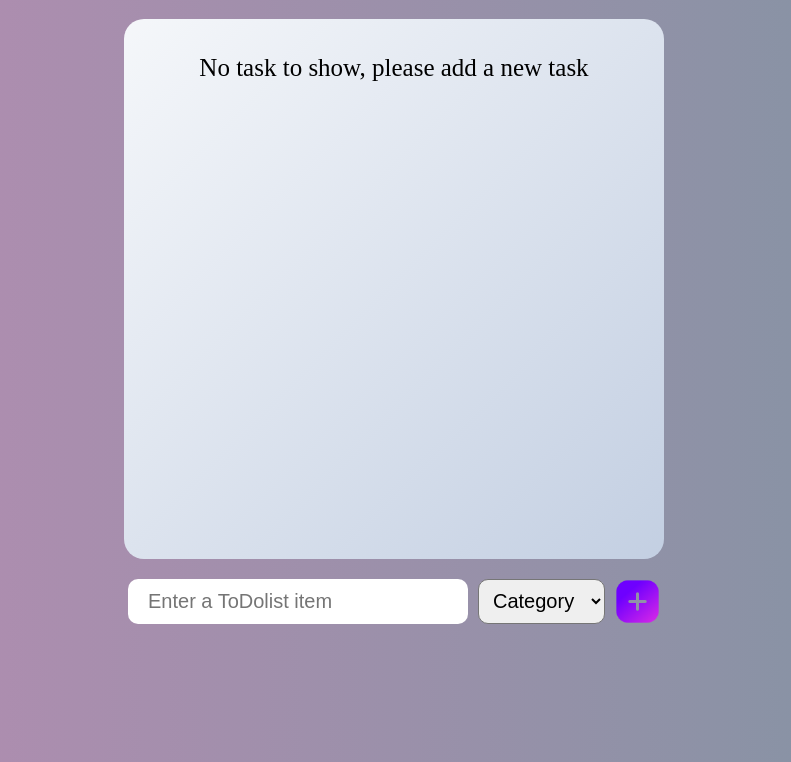
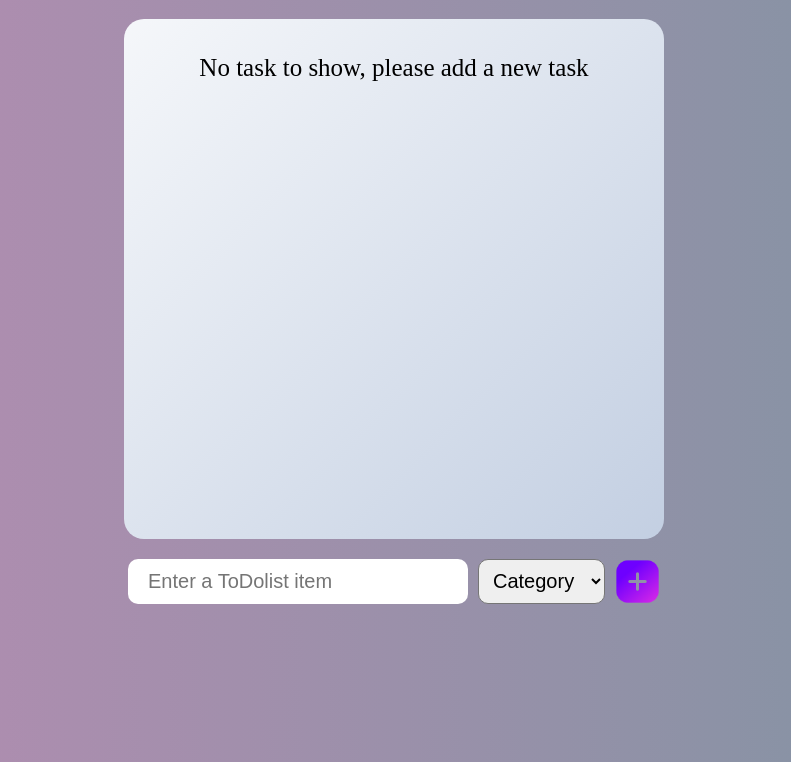
Before and after one commit to shriyaborkar358/todo-application, a React app: page / in a window 1280 px wide. Shown: the part 67-829 px from the top of the page, without its empty margins (246-1037 px from the left). Built offline with nearby package versions, Linux system fonts and the light colour scheme; some packages are replaced by stand-ins of ours.

Commit message:
todo app ready

```diff
--- a/src/views/Home/Home.css
+++ b/src/views/Home/Home.css
@@ -4,7 +4,7 @@
 }
 
 .todocard-container{
-    height: 500px;
+    height: 60vh;
     width: 500px;
     background-image: linear-gradient(135deg, #f5f7fa 0%, #c3cfe2 100%);
     margin: 20px auto;
```
